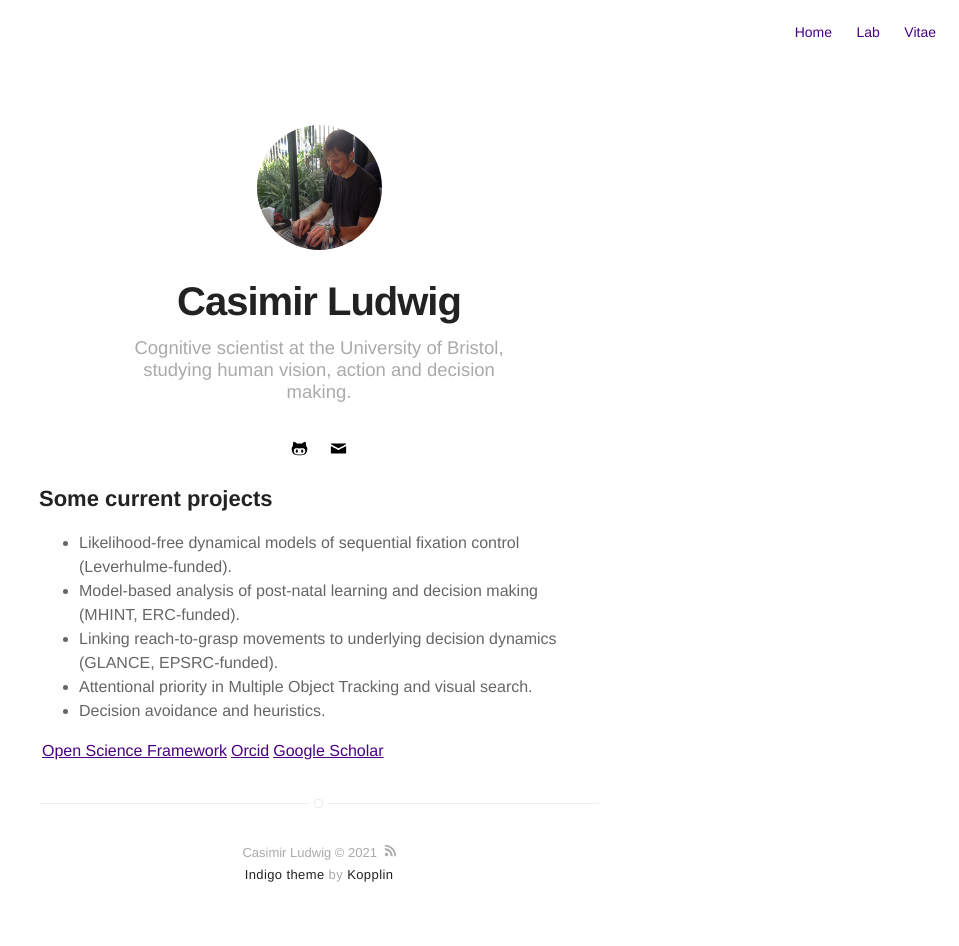
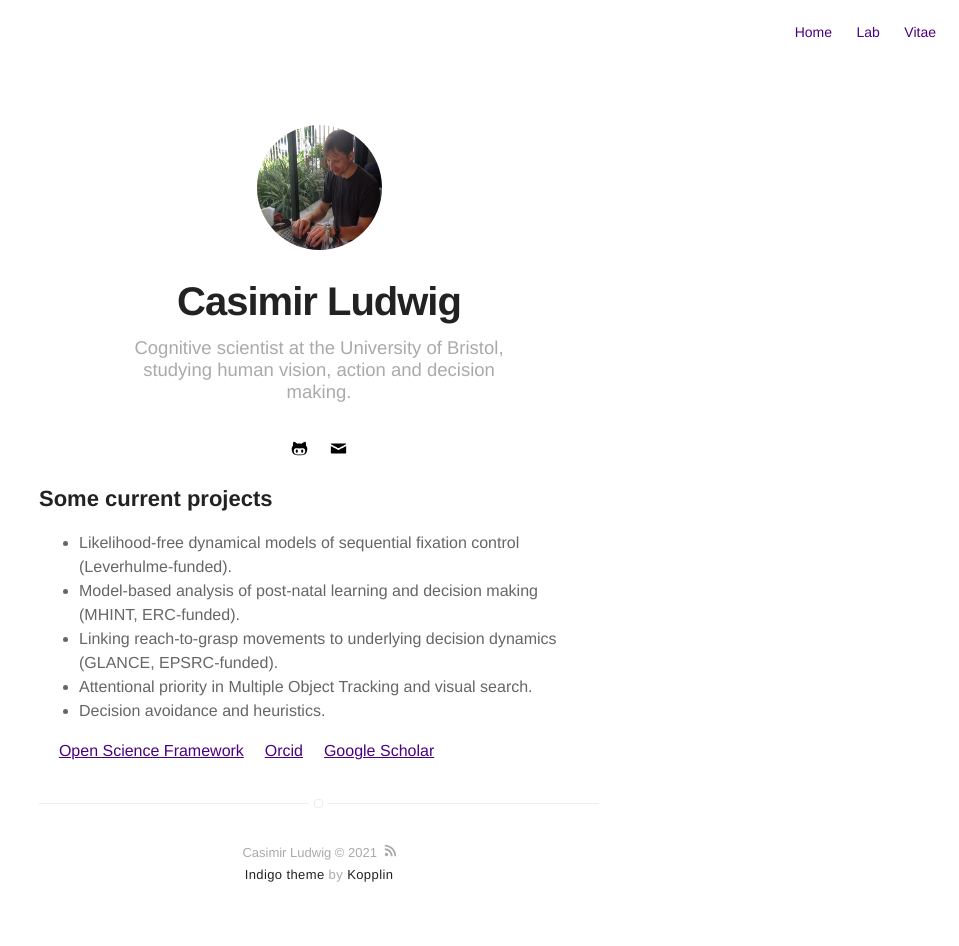
Before and after one commit to CasLudwig/CasLudwig.github.io, a Jekyll site: the page built from projects.md, in a window 1280 px wide. Shown: the whole page, without its empty margins (321-1280 px from the left). Built offline with Jekyll 4.4.1, drawn with Linux system fonts in a browser that asks for light colours; emoji names are drawn with the system emoji font.

```diff
--- a/projects.md
+++ b/projects.md
@@ -11,4 +11,5 @@ layout: page
 - Attentional priority in Multiple Object Tracking and visual search.
 - Decision avoidance and heuristics.
 
-|     [Open Science Framework](https://osf.io/5awcm/){:target="_blank"}     |     [Orcid](https://orcid.org/0000-0003-4656-0751){:target="_blank"}     |     [Google Scholar](http://scholar.google.com/citations?user=https://scholar.google.co.uk/citations?user=kyGMxeQAAAAJ&hl=en){:target="_blank"}     |
+
+| | | [Open Science Framework](https://osf.io/5awcm/){:target="_blank"} | | | [Orcid](https://orcid.org/0000-0003-4656-0751){:target="_blank"} | | | [Google Scholar](http://scholar.google.com/citations?user=https://scholar.google.co.uk/citations?user=kyGMxeQAAAAJ&hl=en){:target="_blank"} | | |
```
